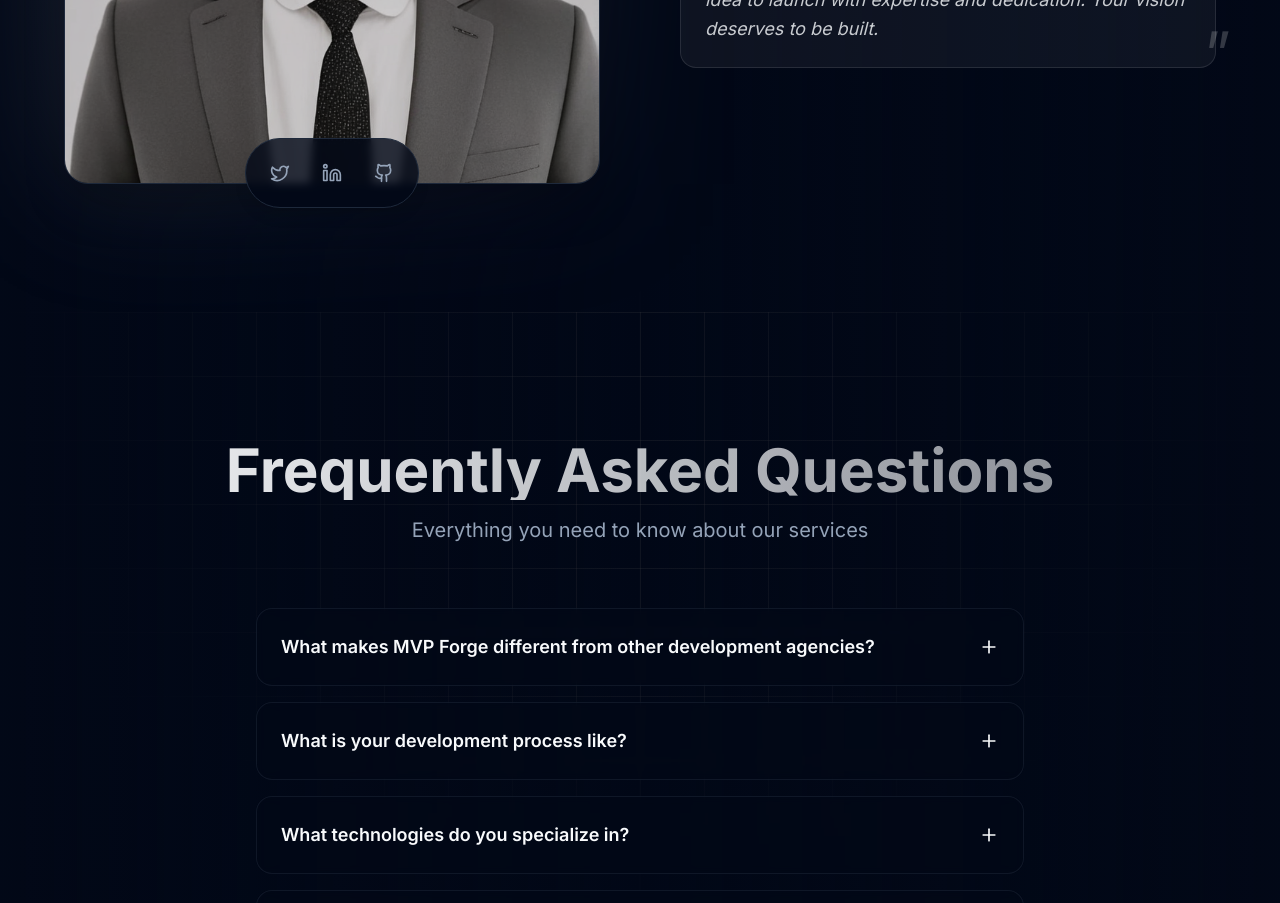
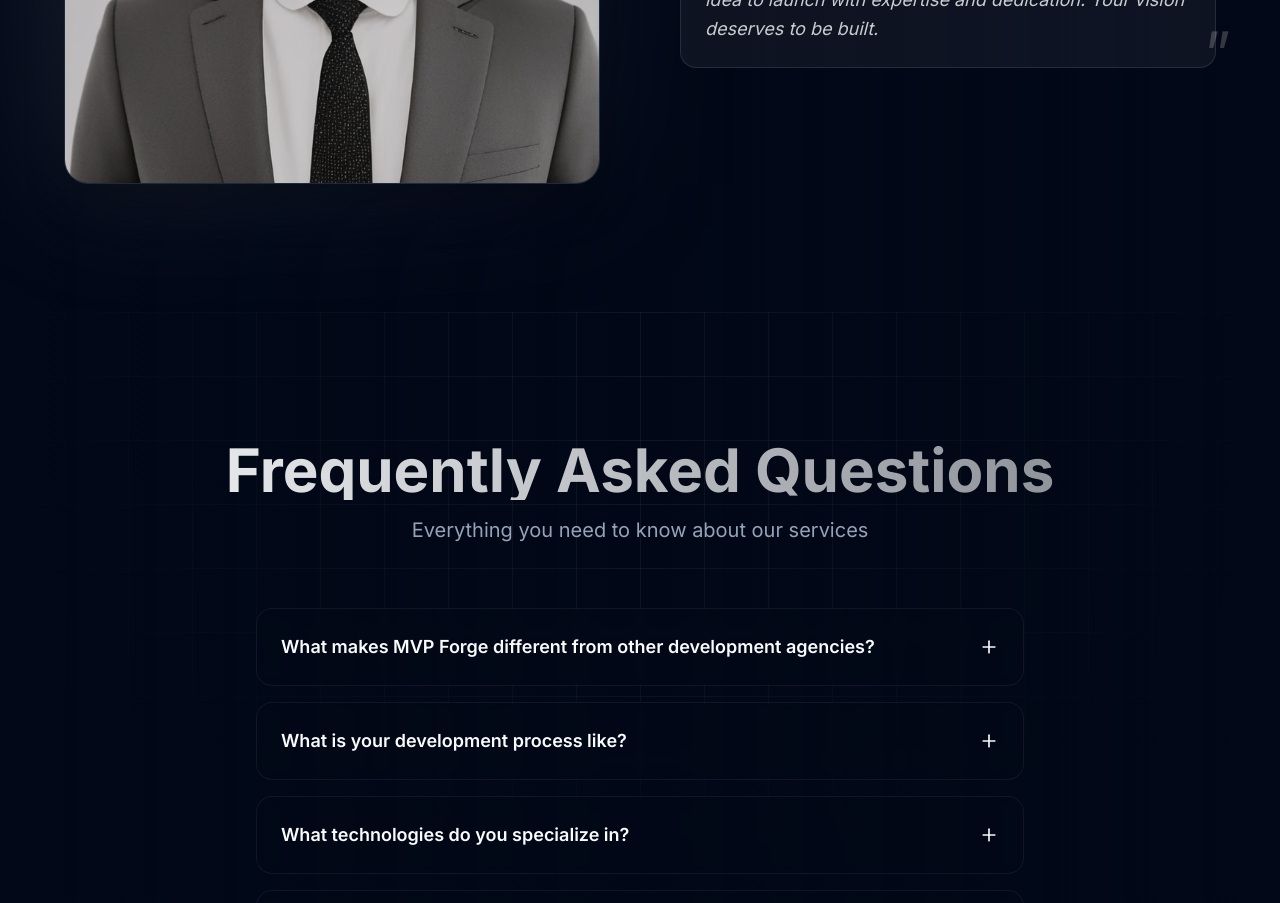
Before and after one commit to lightwheel10/mvpdesignlabs, a Next.js app: page / in a window 1280 px wide. Shown: the part 9420-10323 px from the top of the page. Built offline with nearby package versions, Linux system fonts and the light colour scheme.

Commit message:
updated the team section

```diff
--- a/src/components/sections/team.tsx
+++ b/src/components/sections/team.tsx
@@ -65,22 +65,6 @@ export const Team = () => {
                   quality={90}
                 />
               </div>
-              {/* Social Links */}
-              <div className="absolute -bottom-6 left-1/2 -translate-x-1/2 flex gap-4 p-4 bg-background/80 backdrop-blur-sm rounded-full border shadow-lg">
-                {Object.entries(founder.social).map(([platform, link]) => (
-                  <a
-                    key={platform}
-                    href={link}
-                    target="_blank"
-                    rel="noopener noreferrer"
-                    className="text-muted-foreground hover:text-primary transition-colors p-2 hover:bg-primary/10 rounded-full"
-                  >
-                    {platform === 'twitter' && <Twitter className="w-5 h-5" />}
-                    {platform === 'linkedin' && <Linkedin className="w-5 h-5" />}
-                    {platform === 'github' && <Github className="w-5 h-5" />}
-                  </a>
-                ))}
-              </div>
             </motion.div>
 
             {/* Right Column - Content */}
```
Also changed, not shown: 1 other file (tests, documents, lock files or other folders).
